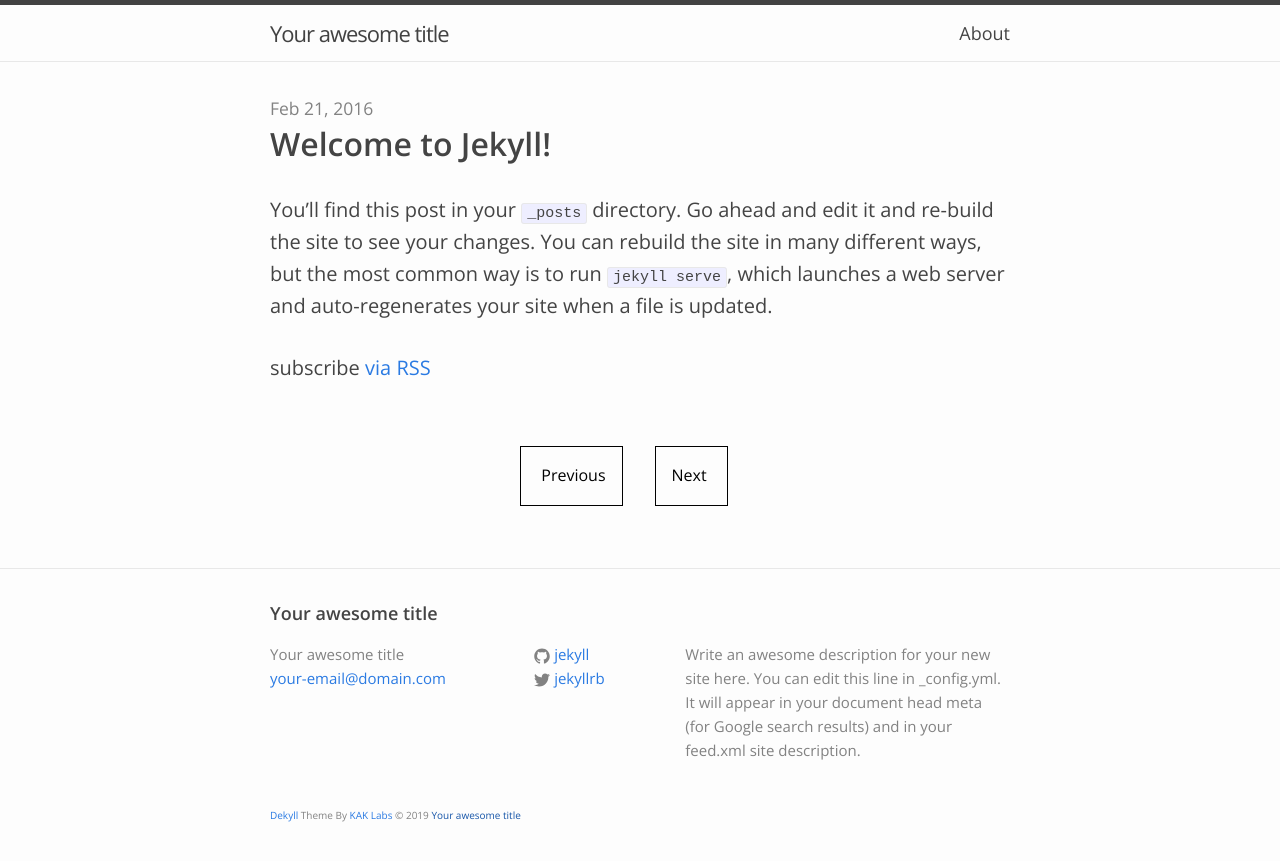
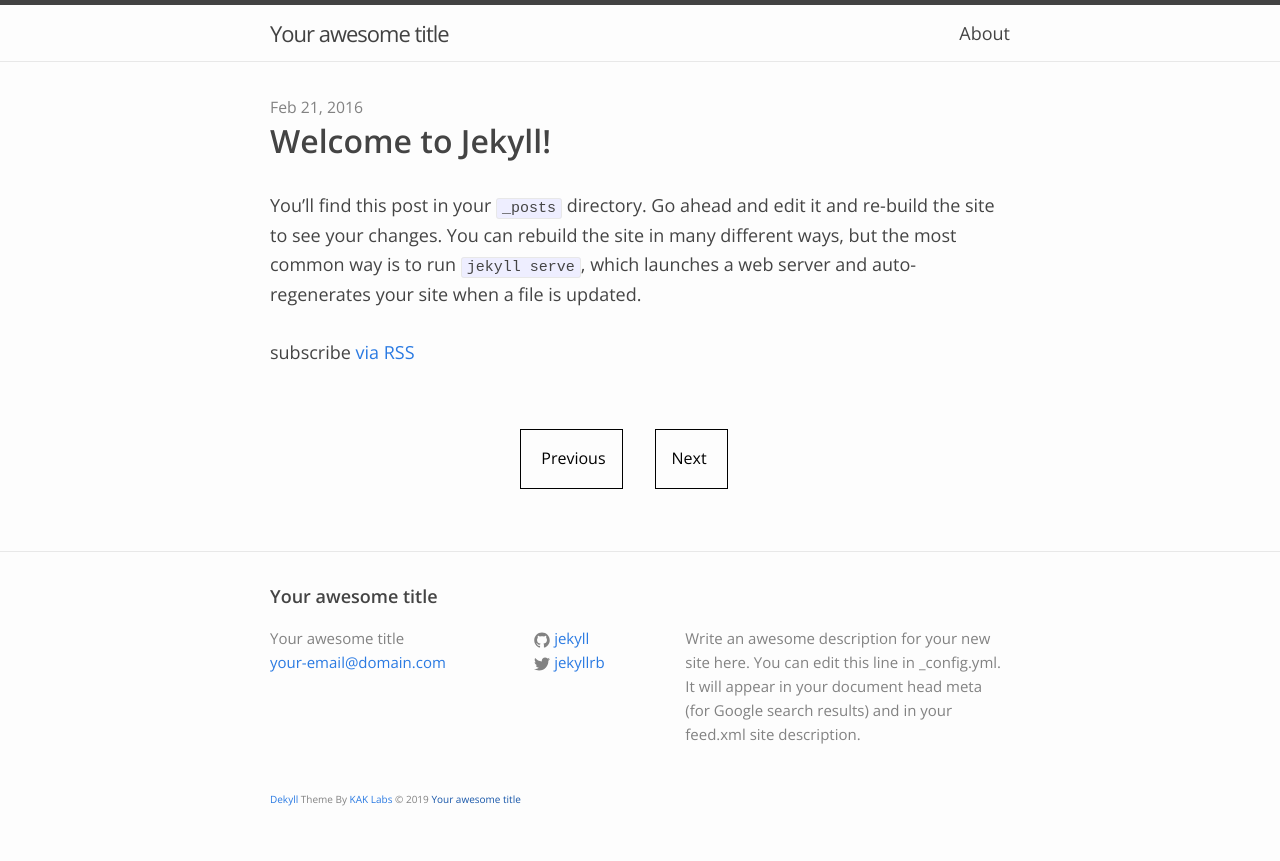
Before and after one commit to kuntoaji/dekyll, a Jekyll site: the page built from index.html, in a window 1280 px wide. Shown: the top 861 px of the page. Built offline with Jekyll 4.4.1, drawn with Linux system fonts in a browser that asks for light colours; the list of posts is cut into pages by our own code.

Commit message:
reduce base font size to 18px and font-weight to 600

```diff
--- a/_sass/_dekyll.scss
+++ b/_sass/_dekyll.scss
@@ -271,7 +271,7 @@ h1.post-title, h1 .post-link {
 }
 
 h1 .post-link {
-  font-weight: bold;
+  font-weight: 600;
 }
 
 h1.post-title {
--- a/css/main.scss
+++ b/css/main.scss
@@ -7,7 +7,7 @@
 
 // Our variables
 $base-font-family: 'Open Sans', 'Helvetica Neue', Helvetica, Arial, sans-serif;
-$base-font-size:   20px;
+$base-font-size:   18px;
 $base-font-weight: 400;
 $small-font-size:  $base-font-size * 0.875;
 $base-line-height: 1.6;
```
